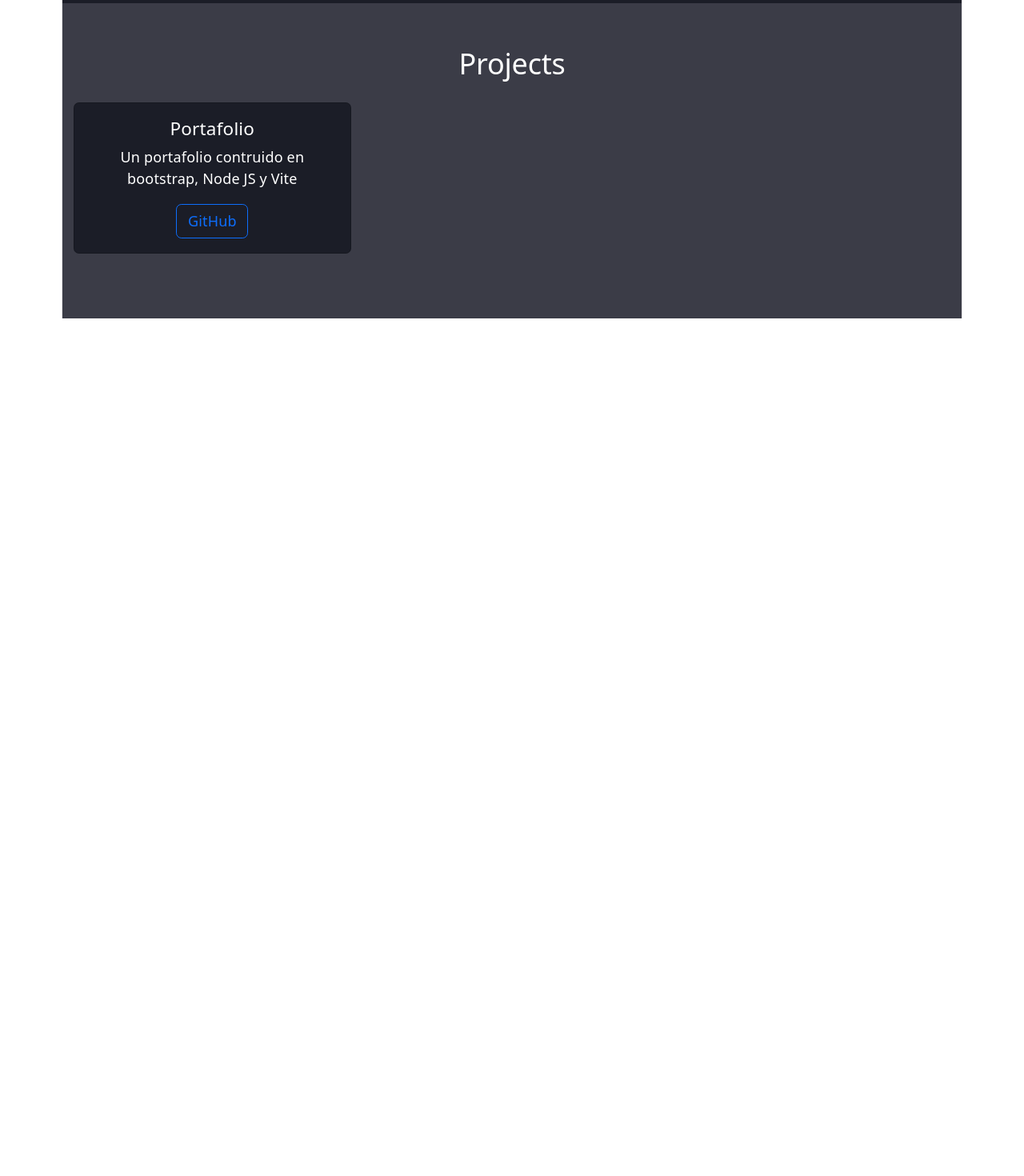
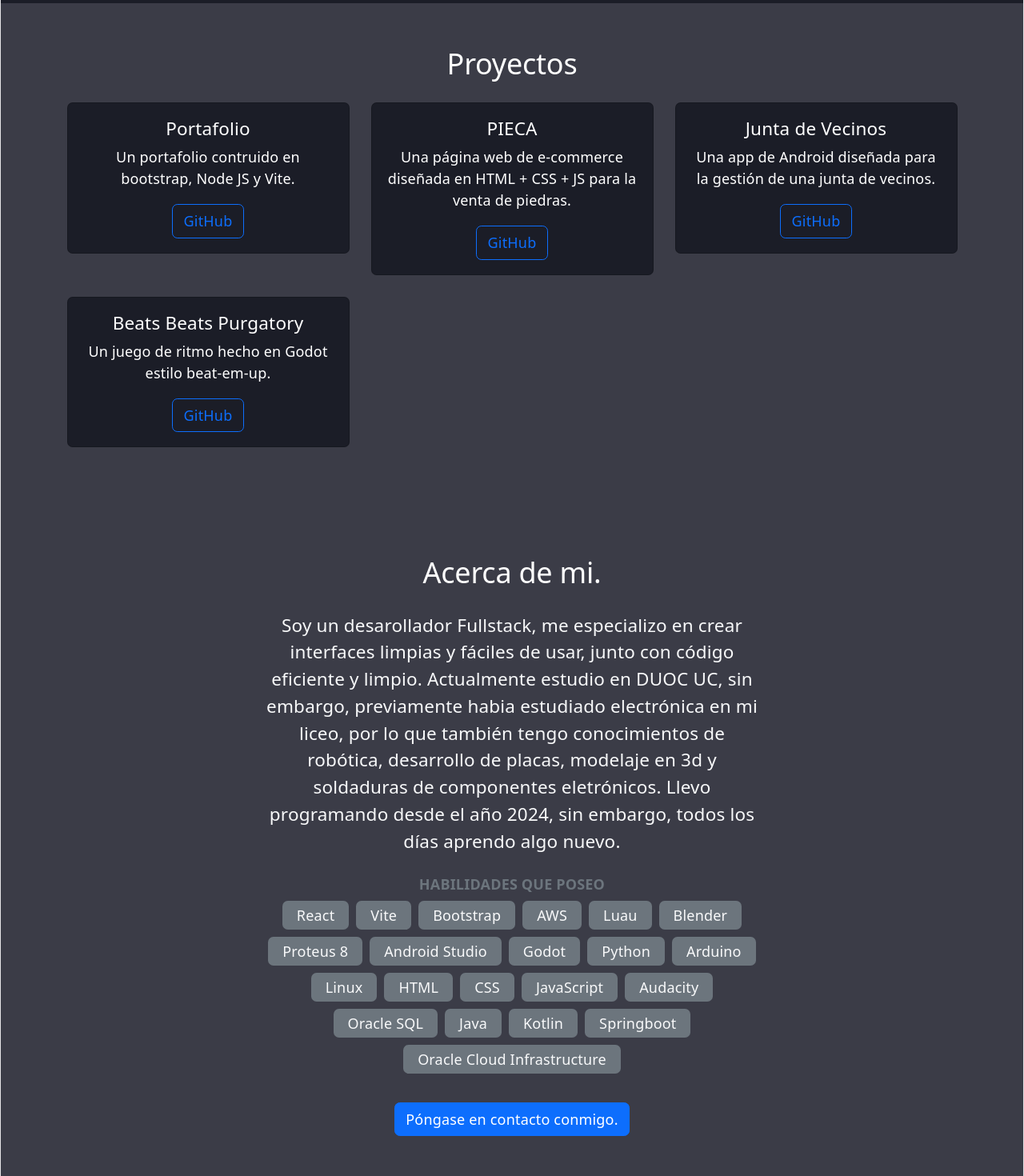
Before and after one commit to TECMDUOCUC/portafolio, a React (Vite) app: page / in a window 1280 px wide. Shown: the part 600-2070 px from the top of the page at 80% size. Before the commit the page ends 998 px from the top, so only its background shows below. Built offline with nearby package versions, Linux system fonts and the light colour scheme.

Commit message:
Added projects, added about me section

```diff
--- a/package.json
+++ b/package.json
@@ -24,6 +24,6 @@
     "eslint-plugin-react-hooks": "^7.1.1",
     "eslint-plugin-react-refresh": "^0.5.6",
     "globals": "^17.12.0",
-    "vite": "^8.3.0"
+    "vite": "^8.3.4"
   }
 }
--- a/src/App.css
+++ b/src/App.css
@@ -18,3 +18,9 @@ body #root {
 .card {
   background-color: #1b1d27 !important;
 }
+
+#root {
+  margin: 0 auto;
+  text-align: center;
+  width: 100vw;
+}
--- a/src/App.jsx
+++ b/src/App.jsx
@@ -1,21 +1,14 @@
 import { Container, Navbar, Nav, Row, Col, Card, Button } from 'react-bootstrap';
 import CircleImage from './components/CircleImage';
 import "/src/App.css";
-
+import AboutMe from './components/AboutMe';
+import Header from './components/Header';
 function App() {
   return (
     <>
-      <Navbar bg="black" variant="dark" expand="lg" sticky="top">
-        <Container>
-          <Navbar.Brand href="#home">Mi portafolio</Navbar.Brand>
-          <Nav className="ms-auto">
-            <Nav.Link href="#about">Mis proyectos</Nav.Link>
-            <Nav.Link href="#projects">Acerca de mi</Nav.Link>
-          </Nav>
-        </Container>
-      </Navbar>
+      <Header/>
 
-      <section className='py-5 w-100 marine2 text-white'>
+      <section className='py-5 w-100 marine2 text-white' id="home">
         <Container
           className="my-4 text-center image-column"
         >
@@ -24,30 +17,74 @@ function App() {
             text="Foto de perfil"
           />
           <h1 className="display-3 fw-bold">Tomás C.</h1>
-          <p className="lead">Estudiante de DUOC UC</p>
+          <p className="lead">Estudiante de DUOC UC.</p>
         </Container>
       </section>
 
-
+      {/* TODO: Move this to it's own component */}
       <Container id="projects" className="my-5 text-white">
-        <h2 className="mb-4">Projects</h2>
+        <h2 className="mb-4">Proyectos</h2>
         <Row>
           <Col md={6} lg={4} className="mb-4">
             <Card className='card text-white'>
               <Card.Body>
                 <Card.Title>Portafolio</Card.Title>
-                <Card.Text>Un portafolio contruido en bootstrap, Node JS y Vite</Card.Text>
+                <Card.Text>Un portafolio contruido en bootstrap, Node JS y Vite.</Card.Text>
                 <Button variant="outline-primary" href="https://github.com/TECMDUOCUC/portafolio" target="_blank">
                   GitHub
                 </Button>
               </Card.Body>
             </Card>
           </Col>
+
+
+          <Col md={6} lg={4} className="mb-4">
+            <Card className='card text-white'>
+              <Card.Body>
+                <Card.Title>PIECA</Card.Title>
+                <Card.Text>Una página web de e-commerce diseñada en HTML + CSS + JS para la venta de piedras.</Card.Text>
+                <Button variant="outline-primary" href="https://tecmduocuc.github.io/PIECA/" target="_blank">
+                  GitHub
+                </Button>
+              </Card.Body>
+            </Card>
+          </Col>
+
+
+
+          <Col md={6} lg={4} className="mb-4">
+            <Card className='card text-white'>
+              <Card.Body>
+                <Card.Title>Junta de Vecinos</Card.Title>
+                <Card.Text>Una app de Android diseñada para la gestión de una junta de vecinos.</Card.Text>
+                <Button variant="outline-primary" href="https://github.com/naa-chi/Android-Development-Project" target="_blank">
+                  GitHub
+                </Button>
+              </Card.Body>
+            </Card>
+          </Col>
+
+
+          <Col md={6} lg={4} className="mb-4">
+            <Card className='card text-white'>
+              <Card.Body>
+                <Card.Title>Beats Beats Purgatory</Card.Title>
+                <Card.Text>Un juego de ritmo hecho en Godot estilo beat-em-up.</Card.Text>
+                <Button variant="outline-primary" href="https://github.com/martinkuruzg-hue/Beats-Beats-Purgatory-v2" target="_blank">
+                  GitHub
+                </Button>
+              </Card.Body>
+            </Card>
+          </Col>
+
+
         </Row>
       </Container>
 
-
-
+      <Container id="about" className="my-5 text-white">
+        <h2 className="mb-4 text-center">Acerca de mi.</h2>
+        <AboutMe/>
+      </Container>
     </>
   );
 }
--- /dev/null
+++ b/src/components/AboutMe.jsx
@@ -0,0 +1,52 @@
+import {Row, Col, Badge, Button } from 'react-bootstrap';
+
+export default function AboutMe() {
+  const skills = [
+    "React", "Vite", "Bootstrap", "AWS", "Luau",
+    "Blender", "Proteus 8", "Android Studio", "Godot",
+    "Python", "Arduino", "Linux", "HTML", "CSS", "JavaScript",
+    "Audacity", "Oracle SQL", "Java", "Kotlin", "Springboot",
+    "Oracle Cloud Infrastructure"
+  ];
+
+  return (
+        <Row className="justify-content-center g-5">
+          <Col md={7}>
+            <p className="lead text-light">
+              Soy un desarollador Fullstack, me especializo en
+              crear interfaces limpias y fáciles de usar, junto
+              con código eficiente y limpio. Actualmente estudio
+              en DUOC UC, sin embargo, previamente habia estudiado
+              electrónica en mi liceo, por lo que también tengo
+              conocimientos de robótica, desarrollo de placas,
+              modelaje en 3d y soldaduras de componentes eletrónicos.
+              Llevo programando desde el año 2024, sin embargo, todos
+              los días aprendo algo nuevo.
+            </p>
+
+            <div className="my-4">
+              <h6 className="text-uppercase text-secondary fw-semibold mb-2">
+                Habilidades que poseo
+              </h6>
+              <div className="d-flex flex-wrap gap-2 justify-content-center">
+                {skills.map((skill) => (
+                  <Badge
+                    key={skill}
+                    bg="secondary"
+                    className="px-3 py-2 fw-normal fs-6 text-light"
+                  >
+                    {skill}
+                  </Badge>
+                ))}
+              </div>
+            </div>
+
+            <div className="d-flex gap-3 pt-2 justify-content-center">
+              <Button variant="primary" href="https://mail.google.com/mail/?view=cm&fs=1&to=to.cornejom@duocuc.cl&su=Contacto+Formal&body=Hola,+vi+tu+portafolio+y...">
+                  Póngase en contacto conmigo.
+              </Button>
+            </div>
+          </Col>
+        </Row>
+  );
+}
--- a/src/components/Header.jsx
+++ b/src/components/Header.jsx
@@ -0,0 +1,15 @@
+import {Navbar, Container, Nav} from "react-bootstrap";
+
+export default function Header() {
+    return (
+    <Navbar bg="black" variant="dark" expand="lg" sticky="top">
+        <Container>
+          <Navbar.Brand href="#home">Mi portafolio.</Navbar.Brand>
+          <Nav className="ms-auto">
+            <Nav.Link href="#projects">Mis proyectos.</Nav.Link>
+            <Nav.Link href="#about">Acerca de mi.</Nav.Link>
+          </Nav>
+        </Container>
+      </Navbar>
+);
+}
```
Also changed, not shown: 1 other file (tests, documents, lock files or other folders).
